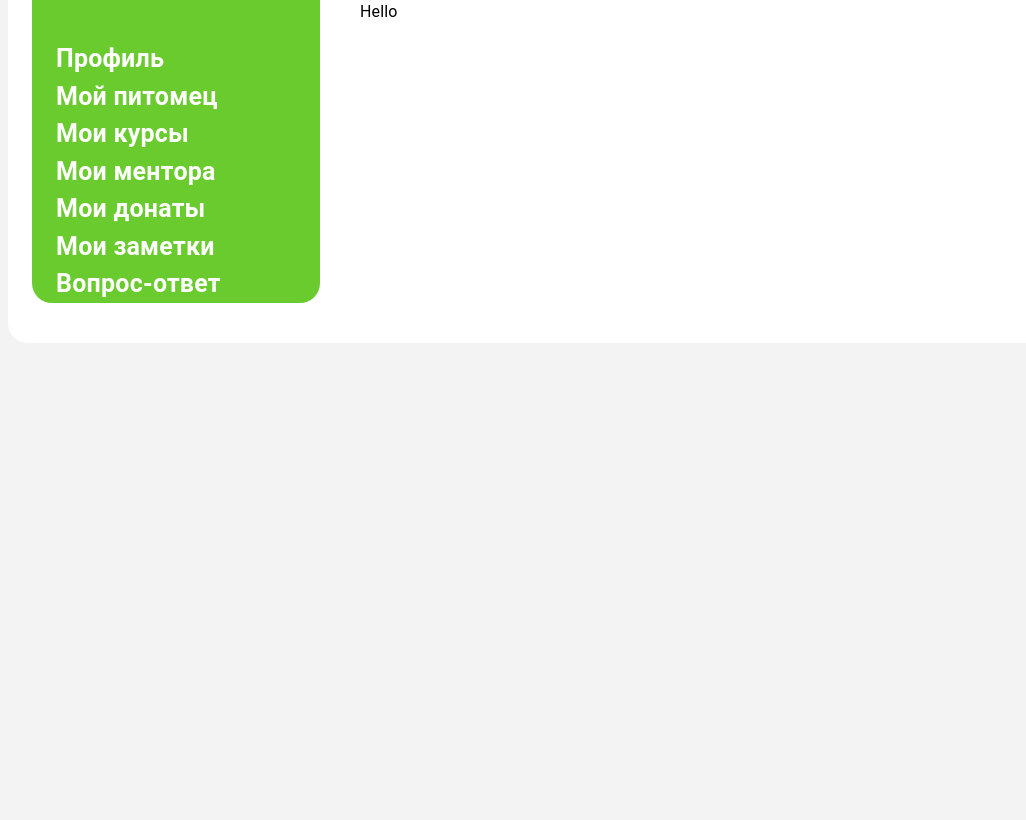
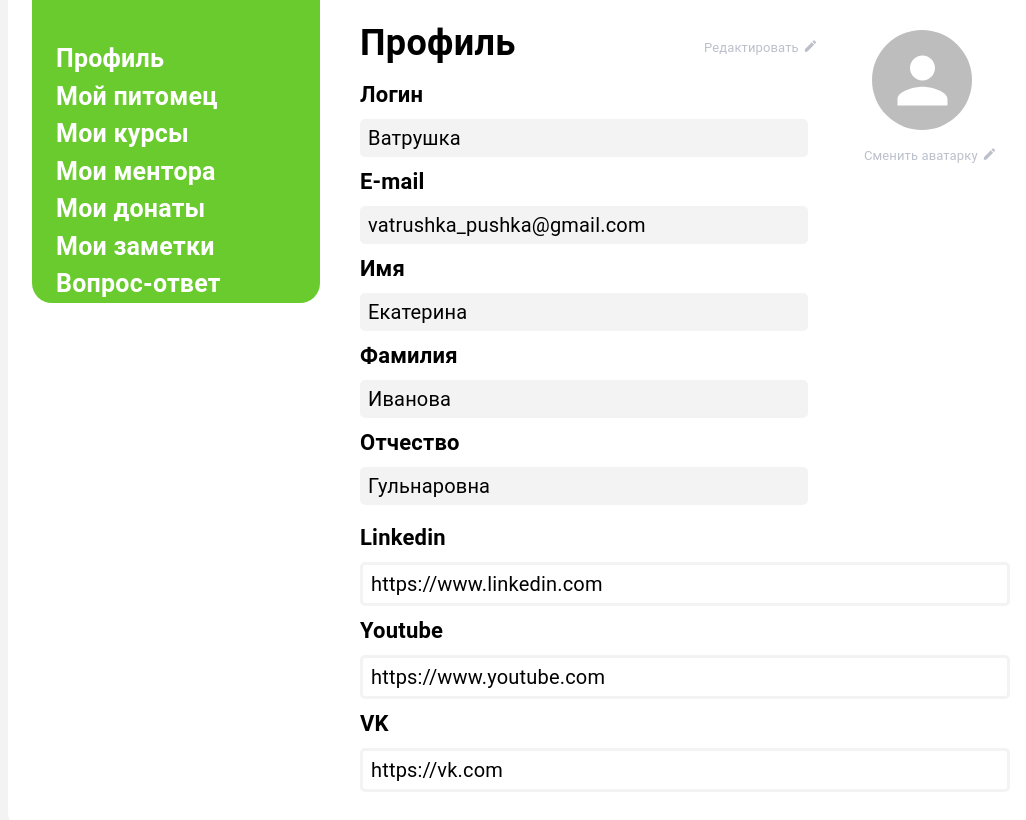
Before and after one commit to fox1206/fatcode-frontend, a Next.js app: page /profile/1 in a window 1280 px wide. Shown: the top 820 px of the page, without its empty margins (32-1058 px from the left). Built offline with nearby package versions, Linux system fonts and the light colour scheme.

Commit message:
create user profile

```diff
--- a/components/profile/LeftMenu.tsx
+++ /dev/null
@@ -1,27 +0,0 @@
-import React from "react";
-import {Container, Typography} from "@mui/material";
-import TextLeftMenu from "./TextLeftMenu";
-
-const LeftMenu = () => {
-    const list = [
-        {key: 1, text: "Профиль", href: ""},
-        {key: 2, text: "Мой питомец", href: ""},
-        {key: 3, text: "Мои курсы", href: ""},
-        {key: 4, text: "Мои ментора", href: ""},
-        {key: 5, text: "Мои донаты", href: ""},
-        {key: 6, text: "Мои заметки", href: ""},
-        {key: 7, text: "Вопрос-ответ", href: ""},
-    ]
-    return(
-        <Container sx={{
-            background: "#69CB2D",
-            borderBottomLeftRadius: 20,
-            borderBottomRightRadius: 20,
-            paddingTop: 5
-        }}>
-            <TextLeftMenu list={list}/>
-        </Container>
-    )
-}
-
-export default LeftMenu
--- /dev/null
+++ b/components/profile/Pencil.tsx
@@ -0,0 +1,31 @@
+import React from "react";
+import {Container, Grid, Typography} from "@mui/material";
+import CreateIcon from '@mui/icons-material/Create';
+
+const Pencil = ({text}) => {
+  return(
+      <>
+        <Container>
+            <Grid container ml={5} mt={-4}>
+                <Grid mr={.5}>
+                    <Typography sx={{
+                        color: "#BBC0CB",
+                        fontSize: 13,
+                        fontWight: "bold"
+                    }}>
+                        {text}
+                    </Typography>
+                </Grid>
+                <Grid mt={-.5}>
+                    <CreateIcon sx={{
+                        color:"#BBC0CB",
+                        width: 15
+                    }}/>
+                </Grid>
+            </Grid>
+        </Container>
+      </>
+  )
+}
+
+export default Pencil
--- /dev/null
+++ b/components/profile/ProfileTitle.tsx
@@ -0,0 +1,17 @@
+import React from "react";
+import {Grid, Typography} from "@mui/material";
+
+const ProfileTitle = ({text}) => {
+    return(
+        <Grid>
+            <Typography sx={{
+                fontSize: 36,
+                fontWeight: "bold"
+            }}>
+                {text}
+            </Typography>
+        </Grid>
+    )
+}
+
+export default ProfileTitle
--- /dev/null
+++ b/components/profile/UserAvatar.tsx
@@ -0,0 +1,21 @@
+import React from "react";
+import {Avatar, Grid} from "@mui/material";
+import Pencil from "./Pencil";
+
+const UserAvatar = () => {
+    return(
+        <Grid container>
+            <Grid xs={9}>
+                <Avatar sx={{
+                    width: 100,
+                    height: 100,
+                    marginBottom: 1
+                }}/>
+            </Grid>
+            <Grid xs={12} mt={5} ml={-9}>
+                <Pencil text={"Сменить аватарку"}/>
+            </Grid>
+        </Grid>
+    )
+}
+export default UserAvatar
--- /dev/null
+++ b/components/profile/UserInformation.tsx
@@ -0,0 +1,39 @@
+import React from "react";
+import {Container, Grid, Typography} from "@mui/material";
+
+const UserInformation = ({user, ...props}) => {
+
+    return(
+        <>
+            {
+                user.map(item=>(
+                    <Grid>
+                        <Grid>
+                            <Typography mb={1} mt={1} sx={{
+                                fontSize: 22,
+                                fontWeight: "bold"
+                            }}>
+                                {item.text}
+                            </Typography>
+                        </Grid>
+                        <Grid>
+                            <Typography sx={{
+                                background: props.bcolor,
+                                borderRadius: "5px",
+                                fontSize: 20,
+                                padding: .5,
+                                paddingLeft: 1,
+                                border: props.border,
+                                width: props.width,
+                            }}>
+                                {item.use}
+                            </Typography>
+                        </Grid>
+                    </Grid>
+                ))
+            }
+        </>
+    )
+}
+
+export default UserInformation
--- a/layout/ProfileBack/BackgoundUser.tsx
+++ b/layout/ProfileBack/BackgoundUser.tsx
@@ -1,5 +1,7 @@
-import React from "react";
+import React, {ReactChildren, ReactNode} from "react";
 import {Container, Grid} from "@mui/material";
+import LeftMenu from "../profile/LeftMenu";
+
 
 const BackgoundUser = ({children}) => {
     return(
@@ -9,7 +11,14 @@ const BackgoundUser = ({children}) => {
                 borderBottomRightRadius: 20,
                 paddingBottom: 5
             }}>
-                    {children}
+                <Grid container>
+                    <Grid xs={3}>
+                        <LeftMenu/>
+                    </Grid>
+                    <Grid ml={5} mt={2} xs={8}>
+                        {children}
+                    </Grid>
+                </Grid>
             </Container>
     )
 }
--- /dev/null
+++ b/layout/profile/LeftMenu.tsx
@@ -0,0 +1,28 @@
+import React from "react";
+import {Container} from "@mui/material";
+import TextLeftMenu from "./TextLeftMenu";
+
+const LeftMenu = () => {
+    const list = [
+        {key: 1, text: "Профиль", href: "1"},
+        {key: 2, text: "Мой питомец", href: "mypet"},
+        {key: 3, text: "Мои курсы", href: "mycourse"},
+        {key: 4, text: "Мои ментора", href: "mentors"},
+        {key: 5, text: "Мои донаты", href: "mydonats"},
+        {key: 6, text: "Мои заметки", href: "my"},
+        {key: 7, text: "Вопрос-ответ", href: "qus"},
+    ]
+    return(<>
+        <Container sx={{
+            background: "#69CB2D",
+            borderBottomLeftRadius: 20,
+            borderBottomRightRadius: 20,
+            paddingTop: 5,
+        }}>
+            <TextLeftMenu list={list}/>
+        </Container>
+        </>
+    )
+}
+
+export default LeftMenu
--- a/components/profile/TextLeftMenu.tsx
+++ b/layout/profile/TextLeftMenu.tsx
@@ -1,9 +1,12 @@
 import React from "react";
 import {Grid, Typography} from "@mui/material";
+import {useRouter} from "next/router";
+import Link from "next/link";
 
 
 //Навесить линки на переходы по страницам
 const TextLeftMenu = ({list}) => {
+    const router = useRouter()
     return (
         <>
             {
@@ -12,9 +15,13 @@ const TextLeftMenu = ({list}) => {
                         <Typography key={item.key} sx={{
                             color: "white",
                             fontSize: 25,
-                            fontWeight: "bold"
+                            fontWeight: "bold",
+                            "&:hover": {
+                                background: "white",
+                                color: "#69CB2D"
+                            }
                         }}>
-                            {item.text}
+                            <Link href={item.href}>{item.text}</Link>
                         </Typography>
                     </Grid>
                 ))
--- a/package.json
+++ b/package.json
@@ -11,6 +11,7 @@
   "dependencies": {
     "@emotion/react": "^11.10.4",
     "@emotion/styled": "^11.10.4",
+    "@mui/icons-material": "^5.10.9",
     "@mui/material": "^5.10.9",
     "@mui/styled-engine-sc": "^5.10.6",
     "next": "12.3.1",
--- a/pages/profile/[id].tsx
+++ b/pages/profile/[id].tsx
@@ -1,20 +1,50 @@
 import React from "react";
-import {Grid, Typography} from "@mui/material";
+import {Avatar, Grid, Typography} from "@mui/material";
 import BackgoundUser from "../../layout/ProfileBack/BackgoundUser";
-import LeftMenu from "../../components/profile/LeftMenu";
+import UserInformation from "../../components/profile/UserInformation";
+import Pencil from "../../components/profile/Pencil";
+import UserAvatar from "../../components/profile/UserAvatar";
+import ProfileTitle from "../../components/profile/ProfileTitle";
 
-const UserProfile = () => {
+
+const User = () => {
+    const user = [
+        {key: 1, text: "Логин", use: "Ватрушка"},
+        {key: 2, text: "E-mail", use: "vatrushka_pushka@gmail.com"},
+        {key: 3, text: "Имя ", use: "Екатерина"},
+        {key: 4, text: "Фамилия ", use: "Иванова"},
+        {key: 5, text: "Отчество", use: "Гульнаровна"},
+    ]
+
+    const userLink = [
+        {key: 1, text: "Linkedin", use: "https://www.linkedin.com"},
+        {key: 2, text: "Youtube", use: "https://www.youtube.com"},
+        {key: 3, text: "VK", use: "https://vk.com"},
+    ]
+
     return(
         <>
             <BackgoundUser>
                 <Grid container>
-                    <Grid xs={3}>
-                        <LeftMenu/>
+                    <Grid xs={9} mb={1}>
+                        <ProfileTitle text={"Профиль"}/>
+                        <Grid ml={35}>
+                            <Pencil text={"Редактировать"}/>
+                        </Grid>
                     </Grid>
-                    <Grid ml={5} xs={8}>
-                        <Typography>
-                            Hello
-                        </Typography>
+                    <Grid xs={7}>
+                        <UserInformation
+                            user={user} bcolor={"#F3F3F3"}/>
+                    </Grid>
+                    <Grid xs={3} mt={-5} ml={8}>
+                        <UserAvatar/>
+                    </Grid>
+                    <Grid mt={1}>
+                        <UserInformation user={userLink}
+                                         bcolor={"white"}
+                                         border={"3px solid #F3F3F3"}
+                                         width={650}
+                                         decoration={"underline"}/>
                     </Grid>
                 </Grid>
             </BackgoundUser>
@@ -22,4 +52,4 @@ const UserProfile = () => {
     )
 }
 
-export default UserProfile
+export default User
```
Also changed, not shown: pages/profile/mentors.tsx (added, +29 -0 lines), pages/profile/profile.tsx (added, +12 -0 lines), 2 other files (tests, documents, lock files or other folders).
